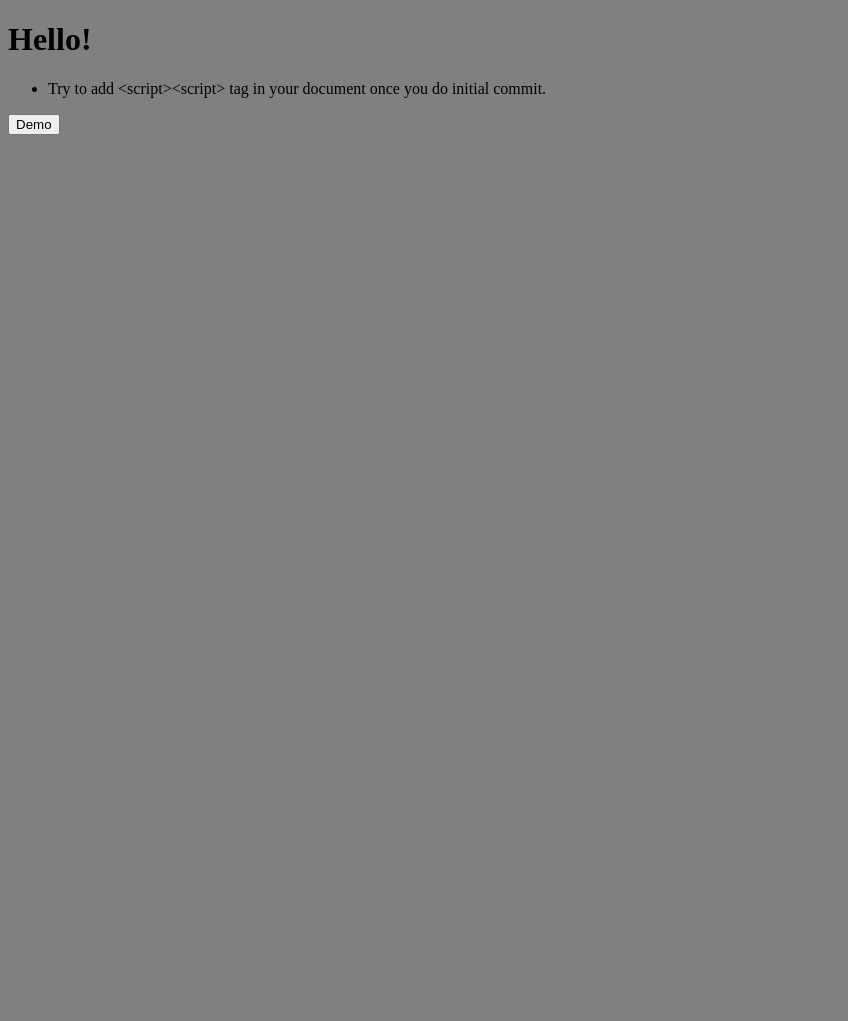
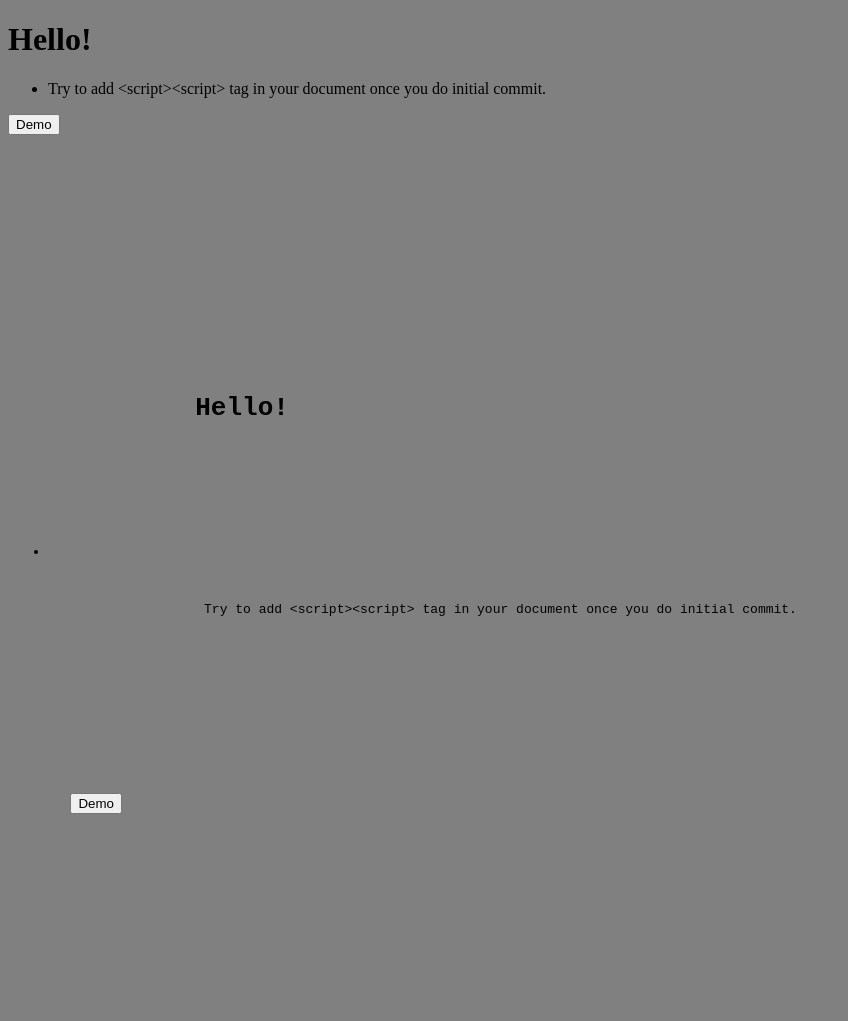
Before and after one commit to inuonly/demosite, a plain HTML site: page index.html in a window 1280 px wide. Shown: the whole page, without its empty margins (0-848 px from the left). Before the commit the page ends 800 px from the top, so only its background shows below. Drawn offline with Linux system fonts and the light colour scheme.

Commit message:
test script 3

```diff
--- a/index.html
+++ b/index.html
@@ -24,7 +24,9 @@
         <button onclick="demo()">Demo</button>
     </div>
     <div>
-        <p id="demopara"></p>
+        <p>
+            <pre id="demopara"></pre>
+        </p>
     </div>
 </body>
 </html>
--- a/script.js
+++ b/script.js
@@ -1,7 +1,9 @@
 function demo(){
     alert("hi! \n Alert script works for now!");
 };
-
+function myDisplayer(some) {
+    document.getElementById("demopara").innerHTML = some;
+}
 let myPromise = new Promise(function(myResolve, myReject) {
     let req = new XMLHttpRequest();
     req.open('GET', "index.html");
```
